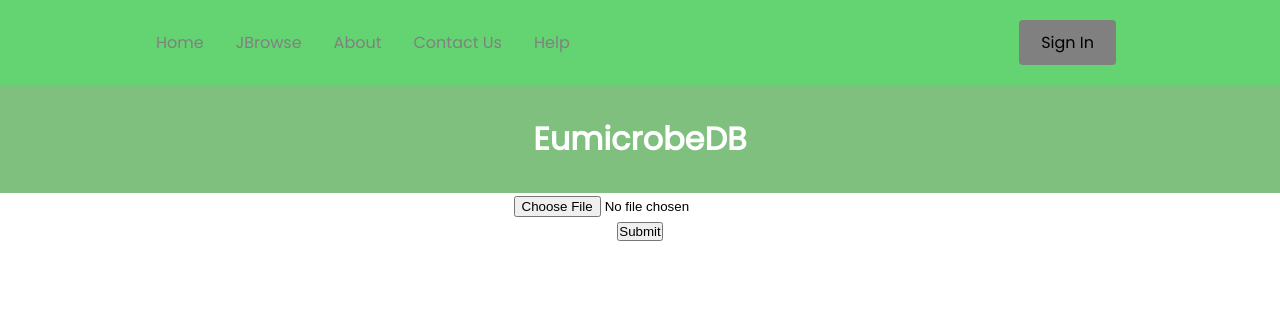
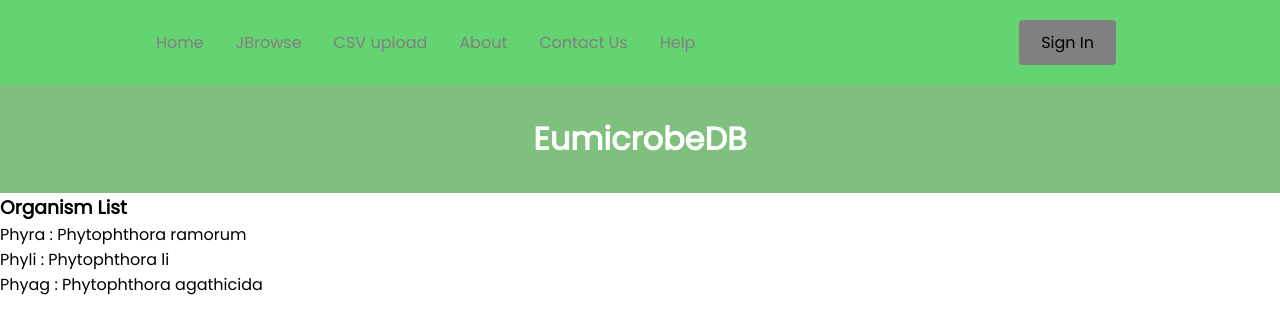
Before and after one commit to computational-genomics-lab/eumicrobe-db-client, a React (Create React App) app: page /sign-up in a window 1280 px wide. Shown: the top 334 px of the page. Built offline with nearby package versions, Linux system fonts and the light colour scheme.

Commit message:
Added jsxreader and csvupload

```diff
--- a/package.json
+++ b/package.json
@@ -8,7 +8,9 @@
     "@testing-library/jest-dom": "^5.14.1",
     "@testing-library/react": "^11.2.7",
     "@testing-library/user-event": "^12.8.3",
+    "d3": "^7.1.1",
     "fontsource-roboto": "^4.0.0",
+    "papaparse": "^5.3.1",
     "react": "^17.0.2",
     "react-dom": "^17.0.2",
     "react-icons": "^4.2.0",
@@ -22,8 +24,8 @@
     "build": "react-scripts build",
     "test": "react-scripts test",
     "eject": "react-scripts eject",
-    "predeploy" : "npm run build",
-    "deploy" : "gh-pages -d build"
+    "predeploy": "npm run build",
+    "deploy": "gh-pages -d build"
   },
   "eslintConfig": {
     "extends": [
--- a/src/App.js
+++ b/src/App.js
@@ -1,18 +1,27 @@
 import React from "react";
 import './App.css';
+import JSXReader from "./components/JSXReader";
 import Header from "./components/pages/Header";
 import NAV from "./NAV";
-import CsvReader from "./components/csvreader";
+// import * as d3 from 'd3';
+// import data from 'public/organism_list.csv';
+
+
+
+
+
 function App() {
 
   return (
     <div className="App">
       <NAV />
+      {/* <div>
+        d3.csv(data, function(data) { document.write(data)});
+      </div> */}
 
       <Header title="EumicrobeDB"/>
-      <CsvReader />
+    <div> <JSXReader /> </div>
     </div>
-
 
   )}
 export default App;
--- a/src/NAV.js
+++ b/src/NAV.js
@@ -8,6 +8,7 @@ import Contact from './components/pages/contact';
 import Query from './components/pages/query';
 import Help from './components/pages/help';
 import View from './jbrowse/jbrowse';
+import CSV_Upload from './components/pages/csvuploader';
 
 
 function NAV() {
@@ -18,6 +19,7 @@ function NAV() {
 
         <Route path='/' exact component={Home} />
         <Route path='/jbrowse/jbrowse' exact component={View} />
+        <Route path='/csvupload' component={CSV_Upload} />
         <Route path='/about' component={About} />
         <Route path='/contact' component={Contact} />
         <Route path='/query' component={Query} />
--- /dev/null
+++ b/src/components/JSXReader.js
@@ -0,0 +1,27 @@
+import { text } from "d3-fetch";
+import React from "react";
+//adding JSX elements list containing organism data
+//curly braces contain a dynamic expression
+const organism_data = [{
+    id:"Phyra",
+    name: "Phytophthora ramorum"},
+    {id: "Phyli",
+name: "Phytophthora li"},
+    {id:"Phyag",
+name: "Phytophthora agathicida"}]
+function JSXReader(){
+    return (
+    <section>
+        <h3 style={{ textAlign:"left" }}> Organism List </h3>
+        <ul>
+            {organism_data.map((input) => {
+                return <li key={input.id}>
+                    {input.id} : {input.name}
+                     </li>
+            })
+            }
+        </ul>
+        </section>
+
+    );}
+export default JSXReader;
--- a/src/components/Navbar/index.js
+++ b/src/components/Navbar/index.js
@@ -22,6 +22,9 @@ const Navbar = () => {
             <NavLink to='../../jbrowse/jbrowse' activeStyle>
              JBrowse
            </NavLink>
+           <NavLink to = '/csvupload' activeStyle>
+             CSV upload
+             </NavLink>
           <NavLink to='/about' activeStyle>
             About
           </NavLink>
--- /dev/null
+++ b/src/components/pages/csvuploader.js
@@ -0,0 +1,20 @@
+
+import React from 'react';
+import CsvReader from '../csvreader';
+const CSV_Upload = () => {
+  return (
+    <div
+      style={{
+        display: 'flex',
+        justifyContent: 'Right',
+        alignItems: 'Right',
+        height: '100vh'
+      }}
+    >
+      <p> You can upload your CSV File here  </p>
+      <div> <CsvReader /> </div>
+    </div>
+  );
+};
+
+export default CSV_Upload;
--- a/src/index.css
+++ b/src/index.css
@@ -9,7 +9,9 @@
 body {
   font-family: 'Poppins', sans-serif;
 }
-
+ul{
+  text-align: justify;
+}
 .container {
   max-width: 500px;
   margin: 30px auto;
```
Also changed, not shown: src/components/csvreader.js (+18 -0 lines), 1 other file (tests, documents, lock files or other folders).
